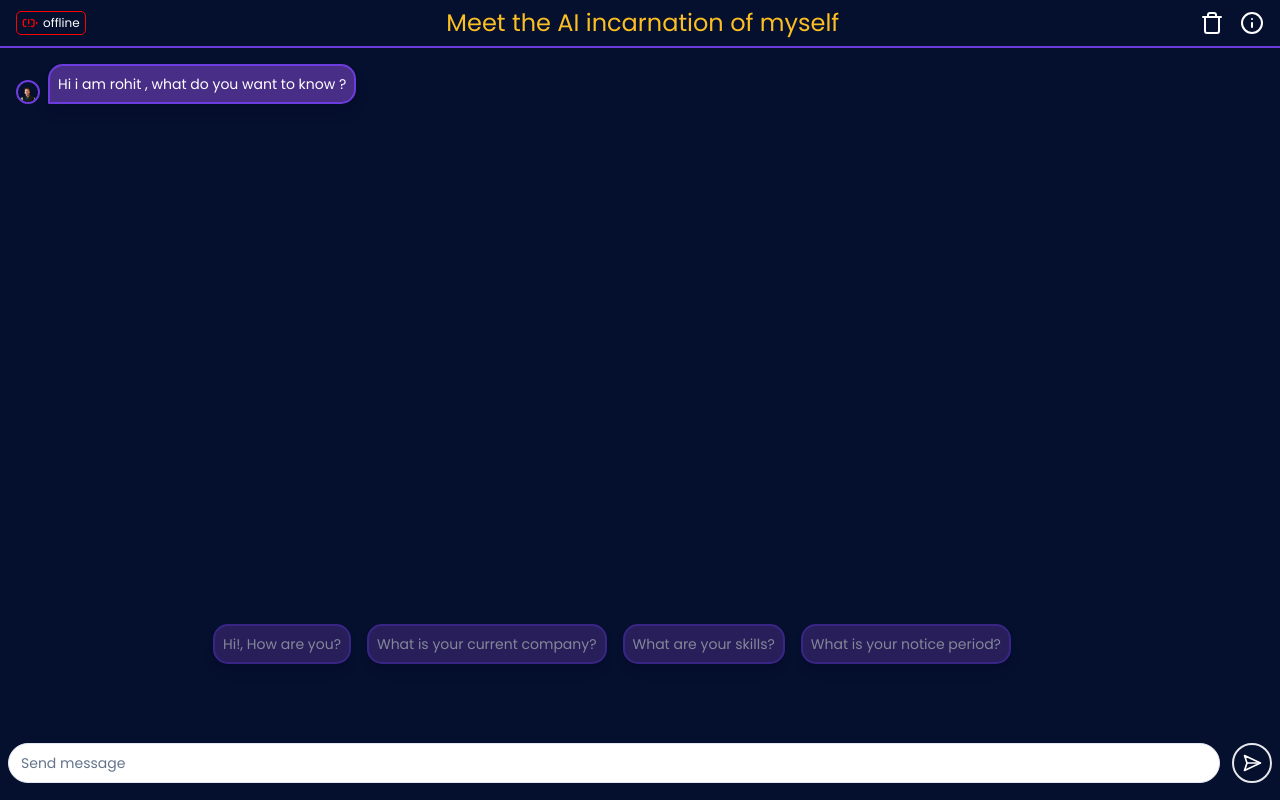
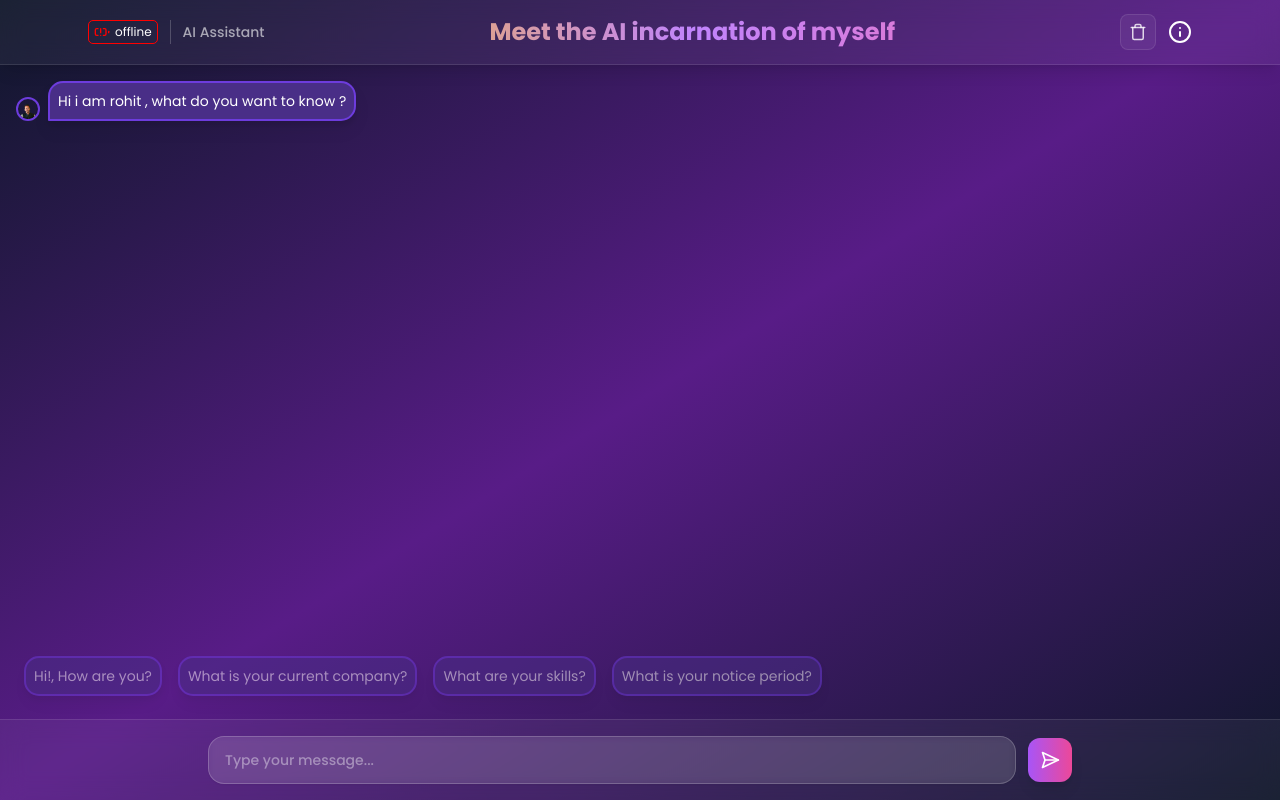
Before and after one commit to MrRohitTyagi/gemini-chatbot-FE, a Next.js app: page / in a window 1280 px wide. Built offline with nearby package versions, Linux system fonts and the light colour scheme; no server answers.

Commit message:
UI improe

```diff
--- a/app/page.js
+++ b/app/page.js
@@ -99,30 +99,14 @@ export default function Home() {
   }
 
   return (
-    <main className="min-h-screen min-w-screen bg-main-screen">
-      <div className="h-header-box border-b-2 border-chat-border flex justify-between flex-row gap-2 items-center px-4">
-        <div>
-          <BotOnline />
-        </div>
-        <motion.h3
-          initial={{ opacity: 0, transform: "blur(2px)" }}
-          animate={{ opacity: 1, transform: "blur(0px)" }}
-          transition={{ duration: 0.5 }}
-          className="text-amber-400 text-sm md:text-md lg:text-xl xl:text-2xl"
+    <main
+      className="min-h-screen min-w-screen bg-gradient-to-br from-slate-900 via-purple-900 to-slate-900 relative"
+      style={{
+        display: "grid",
+        gridTemplateRows: "auto 1fr auto",
+      }}
     >
-          Meet the AI incarnation of myself
-        </motion.h3>
-        <div className="flex gap-4 flex-row">
-          <button onClick={handleClear}>
-            <Trash size="24px" color="white" />
-          </button>
-          <InfoIcon />
-        </div>
-      </div>
-      <div ref={ref} className="h-chat-window w-full p-4 overflow-y-auto">
-        <ChatsComp chats={chats} isLoading={isLoading} />
-      </div>
-      <div className="h-typing-box w-full flex flex-row gap-3 items-center px-2 py-5">
+      {/* Suggestions Component */}
       {!isLoading && (
         <Suggestions
           chats={chats}
@@ -130,26 +114,88 @@ export default function Home() {
           handleSendMessage={handleSendMessage}
         />
       )}
+
+      {/* Background pattern */}
+
+      <motion.div
+        initial={{ opacity: 0, y: -20 }}
+        animate={{ opacity: 1, y: 0 }}
+        transition={{ duration: 0.6 }}
+        className="relative backdrop-blur-md bg-white/5 border-b border-white/10 shadow-lg"
+      >
+        <div className="h-16 flex justify-between items-center px-6 max-w-6xl mx-auto">
+          <div className="flex items-center space-x-3">
+            <BotOnline />
+            <div className="hidden sm:block w-px h-6 bg-white/20"></div>
+            <span className="hidden sm:block text-white/60 text-sm font-medium">
+              AI Assistant
+            </span>
+          </div>
+
+          <motion.h1
+            initial={{ opacity: 0, scale: 0.9 }}
+            animate={{ opacity: 1, scale: 1 }}
+            transition={{ duration: 0.8, delay: 0.2 }}
+            className="text-transparent bg-gradient-to-r from-amber-400 via-purple-400 to-pink-400 bg-clip-text text-lg md:text-xl lg:text-2xl font-bold text-center flex-1"
+          >
+            Meet the AI incarnation of myself
+          </motion.h1>
+
+          <div className="flex items-center space-x-3">
+            <motion.button
+              whileHover={{ scale: 1.05 }}
+              whileTap={{ scale: 0.95 }}
+              onClick={handleClear}
+              className="p-2 rounded-lg bg-white/5 hover:bg-white/10 border border-white/10 transition-all duration-200"
+            >
+              <Trash size="18px" className="text-white/80" />
+            </motion.button>
+            <InfoIcon />
+          </div>
+        </div>
+      </motion.div>
+
+      {/* Chat Window */}
+      <div
+        ref={ref}
+        className="chat-container relative w-full mx-auto px-4 pt-4 overflow-y-auto custom-scrollbar"
+      >
+        <ChatsComp chats={chats} isLoading={isLoading} />
+      </div>
+
+      {/* Input Area */}
+      <motion.div
+        initial={{ opacity: 0, y: 20 }}
+        animate={{ opacity: 1, y: 0 }}
+        transition={{ duration: 0.6, delay: 0.3 }}
+        className="backdrop-blur-md bg-white/5 border-t border-white/10"
+      >
+        <div className="max-w-4xl mx-auto p-4 space-y-4">
+          <div className="flex items-center space-x-3">
+            <div className="flex-1 relative">
               <Input
                 disabled={isLoading}
                 value={input}
-          onChange={(e) => {
-            setinput(e.target.value);
-          }}
-          placeholder="Send message"
-          className="rounded-full"
+                onChange={(e) => setinput(e.target.value)}
+                placeholder="Type your message..."
+                className="pr-12 bg-white/10 border-white/20 text-white placeholder:text-white/40 focus:bg-white/15 focus:border-purple-400/50 transition-all duration-200"
                 onKeyDown={(e) => {
                   if (e.key === "Enter") handleSendMessage(input);
                 }}
               />
-        <button
+            </div>
+            <motion.button
+              whileHover={{ scale: 1.05 }}
+              whileTap={{ scale: 0.95 }}
               disabled={isLoading}
-          onClick={handleSendMessage}
-          className="send-logo border-2 p-2 rounded-full flex flex-row justify-center items-center"
+              onClick={() => handleSendMessage(input)}
+              className="p-3 rounded-xl bg-gradient-to-r from-purple-500 to-pink-500 hover:from-purple-600 hover:to-pink-600 disabled:opacity-50 disabled:cursor-not-allowed shadow-lg transition-all duration-200"
             >
-          <SendHorizonal size="20px" color="white" />
-        </button>
+              <SendHorizonal size="20px" className="text-white" />
+            </motion.button>
           </div>
+        </div>
+      </motion.div>
     </main>
   );
 }
--- a/components/Suggestions.jsx
+++ b/components/Suggestions.jsx
@@ -12,37 +12,14 @@ const suggestions = [
 ];
 
 const Suggestions = ({ setchats, chats, handleSendMessage }) => {
-  const [topPosition, setTopPosition] = useState("50%");
-
-  useEffect(() => {
-    const handleResize = () => {
-      const isMobile = window.innerWidth < 768; // Adjust threshold as needed
-      setTopPosition(isMobile ? "50%" : "75%");
-    };
-
-    // Add event listener for window resize
-    window.addEventListener("resize", handleResize);
-
-    // Call handleResize initially to set initial state
-    handleResize();
-
-    // Cleanup function
-    return () => {
-      window.removeEventListener("resize", handleResize);
-    };
-  }, []);
-
   if (chats.length > 2) return null;
 
   return (
     <div
       className={`text-white absolute gap-4
-    flex flex-row flex-wrap w-[95vw] left-1
-       p-6 items-center justify-center
-     top-[${topPosition}]
-  `}
+    flex flex-row flex-wrap bottom-[5rem]
+       p-6 items-center justify-center `}
     >
-      {/* <div className="top-[50%] top-[75%]"></div> */}
       {suggestions.map((sug, index) => (
         <motion.button
           initial={{ scale: 0, y: -100 }}
--- a/components/ui/button.jsx
+++ b/components/ui/button.jsx
@@ -5,25 +5,25 @@ import { cva } from "class-variance-authority";
 import { cn } from "@/lib/utils"
 
 const buttonVariants = cva(
-  "inline-flex items-center justify-center whitespace-nowrap rounded-md text-sm font-medium ring-offset-background transition-colors focus-visible:outline-none focus-visible:ring-2 focus-visible:ring-ring focus-visible:ring-offset-2 disabled:pointer-events-none disabled:opacity-50",
+  "inline-flex items-center justify-center whitespace-nowrap rounded-xl text-sm font-semibold transition-all duration-200 focus-visible:outline-none focus-visible:ring-2 focus-visible:ring-offset-2 disabled:pointer-events-none disabled:opacity-50 shadow-sm hover:shadow-md active:scale-95",
   {
     variants: {
       variant: {
-        default: "bg-primary text-primary-foreground hover:bg-primary/90",
+        default: "bg-gradient-to-r from-purple-600 to-pink-600 text-white hover:from-purple-700 hover:to-pink-700 shadow-lg",
         destructive:
-          "bg-destructive text-destructive-foreground hover:bg-destructive/90",
+          "bg-gradient-to-r from-red-500 to-red-600 text-white hover:from-red-600 hover:to-red-700",
         outline:
-          "border border-input bg-background hover:bg-accent hover:text-accent-foreground",
+          "border-2 border-white/20 bg-white/5 backdrop-blur-sm text-white hover:bg-white/10 hover:border-white/30",
         secondary:
-          "bg-secondary text-secondary-foreground hover:bg-secondary/80",
-        ghost: "hover:bg-accent hover:text-accent-foreground",
-        link: "text-primary underline-offset-4 hover:underline",
+          "bg-white/10 backdrop-blur-sm text-white hover:bg-white/15",
+        ghost: "text-white hover:bg-white/10 backdrop-blur-sm",
+        link: "text-purple-400 underline-offset-4 hover:underline hover:text-purple-300",
       },
       size: {
-        default: "h-10 px-4 py-2",
-        sm: "h-9 rounded-md px-3",
-        lg: "h-11 rounded-md px-8",
-        icon: "h-10 w-10",
+        default: "h-11 px-6 py-2",
+        sm: "h-9 rounded-lg px-4 text-xs",
+        lg: "h-12 rounded-xl px-8 text-base",
+        icon: "h-11 w-11",
       },
     },
     defaultVariants: {
--- a/components/ui/input.jsx
+++ b/components/ui/input.jsx
@@ -7,7 +7,7 @@ const Input = React.forwardRef(({ className, type, ...props }, ref) => {
     <input
       type={type}
       className={cn(
-        "flex outline-none h-10 w-full rounded-md border border-input bg-background px-3 py-2 text-sm ring-offset-background file:border-0 file:bg-transparent file:text-sm file:font-medium placeholder:text-muted-foreground focus-visible:outline-none focus-visible:ring-2 focus-visible:ring-ring focus-visible:ring-offset-2 disabled:cursor-not-allowed disabled:opacity-50 focus:outline-none",
+        "flex h-12 w-full rounded-2xl border backdrop-blur-sm px-4 py-3 text-sm font-medium transition-all duration-200 file:border-0 file:bg-transparent file:text-sm file:font-medium placeholder:text-muted-foreground focus-visible:outline-none focus-visible:ring-2 focus-visible:ring-offset-1 disabled:cursor-not-allowed disabled:opacity-50 shadow-sm hover:shadow-md focus:shadow-lg",
         className
       )}
       ref={ref}
--- a/components/ui/popover.jsx
+++ b/components/ui/popover.jsx
@@ -16,7 +16,7 @@ const PopoverContent = React.forwardRef(({ className, align = "center", sideOffs
       align={align}
       sideOffset={sideOffset}
       className={cn(
-        "z-50 w-72 rounded-md border bg-popover p-4 text-popover-foreground shadow-md outline-none data-[state=open]:animate-in data-[state=closed]:animate-out data-[state=closed]:fade-out-0 data-[state=open]:fade-in-0 data-[state=closed]:zoom-out-95 data-[state=open]:zoom-in-95 data-[side=bottom]:slide-in-from-top-2 data-[side=left]:slide-in-from-right-2 data-[side=right]:slide-in-from-left-2 data-[side=top]:slide-in-from-bottom-2",
+        "z-50 w-80 rounded-2xl backdrop-blur-md bg-white/10 border border-white/20 p-6 text-white shadow-2xl outline-none data-[state=open]:animate-in data-[state=closed]:animate-out data-[state=closed]:fade-out-0 data-[state=open]:fade-in-0 data-[state=closed]:zoom-out-95 data-[state=open]:zoom-in-95 data-[side=bottom]:slide-in-from-top-2 data-[side=left]:slide-in-from-right-2 data-[side=right]:slide-in-from-left-2 data-[side=top]:slide-in-from-bottom-2",
         className
       )}
       {...props} />
--- a/components/ui/textarea.jsx
+++ b/components/ui/textarea.jsx
@@ -6,7 +6,7 @@ const Textarea = React.forwardRef(({ className, ...props }, ref) => {
   return (
     (<textarea
       className={cn(
-        "flex min-h-[80px] w-full rounded-md border border-input bg-background px-3 py-2 text-sm ring-offset-background placeholder:text-muted-foreground focus-visible:outline-none focus-visible:ring-2 focus-visible:ring-ring focus-visible:ring-offset-2 disabled:cursor-not-allowed disabled:opacity-50",
+        "flex min-h-[100px] w-full rounded-xl border backdrop-blur-sm bg-white/5 border-white/20 px-4 py-3 text-sm font-medium text-white ring-offset-background placeholder:text-white/40 focus-visible:outline-none focus-visible:ring-2 focus-visible:ring-purple-400/50 focus-visible:ring-offset-1 disabled:cursor-not-allowed disabled:opacity-50 transition-all duration-200 shadow-sm hover:shadow-md focus:shadow-lg resize-none",
         className
       )}
       ref={ref}
```
Also changed, not shown: components/ChatMessage.jsx (added, +53 -0 lines). Lines whose indentation alone changed are shown as unchanged.
